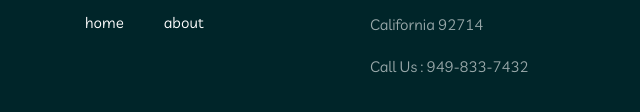
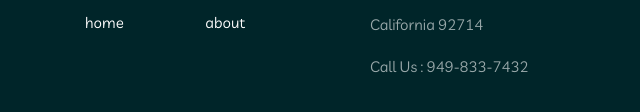
Before and after one commit to Asadbekdevuz/myteam, a plain HTML site: page about.html in a window 1280 px wide. Shown: the part 2790-2902 px from the top of the page, 0-640 px from the left. Drawn offline with Linux system fonts and the light colour scheme.

Commit message:
footer styles add

```diff
--- a/styles/main.css
+++ b/styles/main.css
@@ -412,14 +412,13 @@ body {
 .footer-menu-list {
   margin-top: 25px;
   display: flex;
+  justify-content: space-between;
 }
 .footer-menu-items {
  margin-left: -40px;
 
 }
-.footer-menu-last-items{
-  margin-left: 40px ;
-}
+
 
 .footer-address {
   mix-blend-mode: normal;
```
